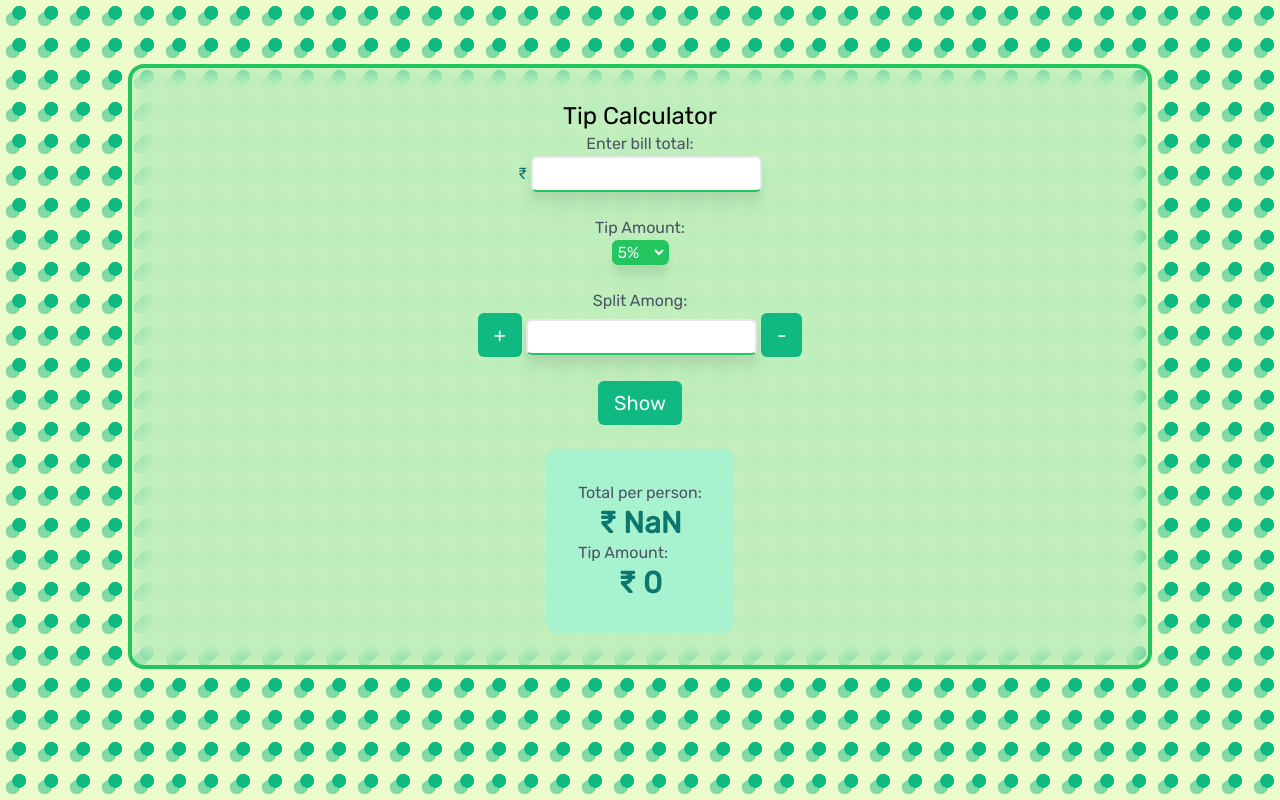
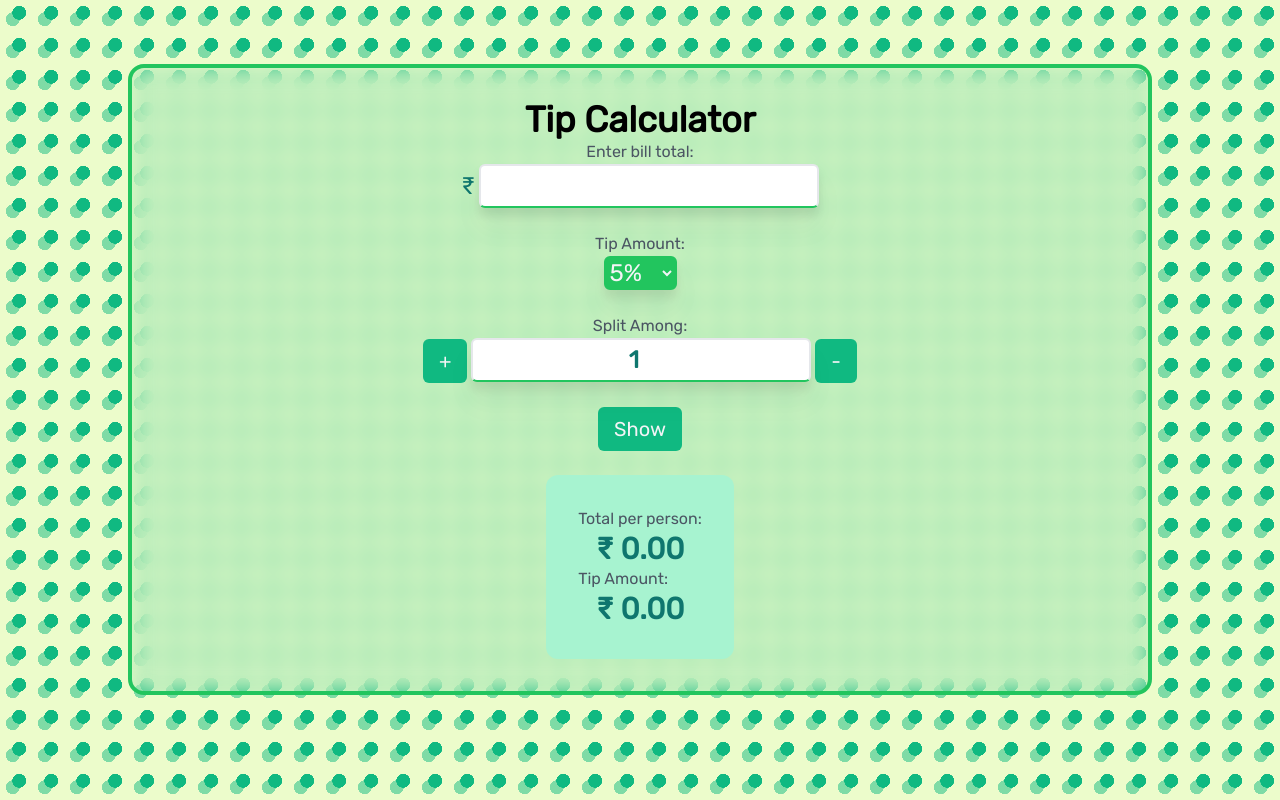
Before and after one commit to AshutoshDash1999/Tip-Calculator, a plain HTML site: page index.html in a window 1280 px wide. Both pictures are taken after a click on the button "Show". Drawn offline with nearby package versions, Linux system fonts and the light colour scheme.

Commit message:
minor bug fixes

```diff
--- a/index.html
+++ b/index.html
@@ -29,15 +29,15 @@
 <body class="bg-lime-100">
 
     <section class="flex flex-col justify-center items-center mx-auto my-16 w-4/5 p-8 rounded-2xl border-4 border-green-500 backdrop-blur-md">
-        <p class="text-2xl">Tip Calculator</p>
+        <p class="text-4xl font-bold">Tip Calculator</p>
         <label for="billAmount" class="text-gray-600 font-extrathin">Enter bill total: </label>
         <p class="text-teal-700">
-            <span>&#8377;</span>
-            <input type="number" class="border-2 border-b-green-500 focus:border-green-500 rounded-md p-1 focus:outline-none transition ease-in-out delay-100 font-bold drop-shadow-xl" id="billAmount" min="0">
+            <span class="text-2xl">&#8377;</span>
+            <input type="number" class="border-2 border-b-green-500 focus:border-green-500 rounded-md p-1 focus:outline-none transition ease-in-out delay-100 font-bold text-2xl drop-shadow-xl" id="billAmount" min="0">
         </p>
         <br>
         <label class="text-gray-600 font-extrathin" for="tipPercentage">Tip Amount:</label>
-        <select name="Tip" class="bg-green-500 text-gray-100 border-2 border-green-500 rounded-md focus:outline-none drop-shadow-xl " id="tipPercentage">
+        <select name="Tip" class="bg-green-500 text-gray-100 border-2 border-green-500 rounded-md focus:outline-none drop-shadow-xl text-2xl" id="tipPercentage">
             <option value="5">5%</option>
             <option value="10">10%</option>
             <option value="15">15%</option>
@@ -53,7 +53,7 @@
         <label class="text-gray-600 font-extrathin" for="people">Split Among:</label>
         <p>
             <button class="bg-emerald-500 text-gray-100 px-4 py-2 rounded-md text-xl" id="incrementBtn">+</button>
-            <input type="number" class="border-2 border-b-green-500 focus:border-green-500 rounded-md p-1 focus:outline-none transition ease-in-out delay-100 font-bold drop-shadow-xl text-teal-700 text-center" id="noOfPeople" name="" id="people" min="1">
+            <input type="number" class="border-2 border-b-green-500 focus:border-green-500 rounded-md p-1 focus:outline-none transition ease-in-out delay-100 font-bold drop-shadow-xl text-teal-700 text-center text-2xl" id="noOfPeople" name="" id="people" min="1" value="1">
             <button class="bg-emerald-500 text-gray-100 px-4 py-2 rounded-md text-xl" id="decrementBtn">-</button>
         </p>
         <br>
--- a/script.js
+++ b/script.js
@@ -22,13 +22,16 @@ decrementBtn.addEventListener("click", decrementFunc);
 
 function tipAmountFinder(){
     let tip = Number(billAmount.value)*(tipPercentage/100)
-    return tip;
+    return tip.toFixed(2);
 }
 
 function amountPerPersonFinder(){
     let amountAfterTip = Number(billAmount.value) + tipAmountFinder()
     let amountPerPerson = amountAfterTip/Number(noOfPeople.value)
-    return amountPerPerson;
+    if (Number.isNaN(amountPerPerson)){
+        return "0";
+    }
+    return amountPerPerson.toFixed(2);
 }
 
 function btnClickHandler(){
```
